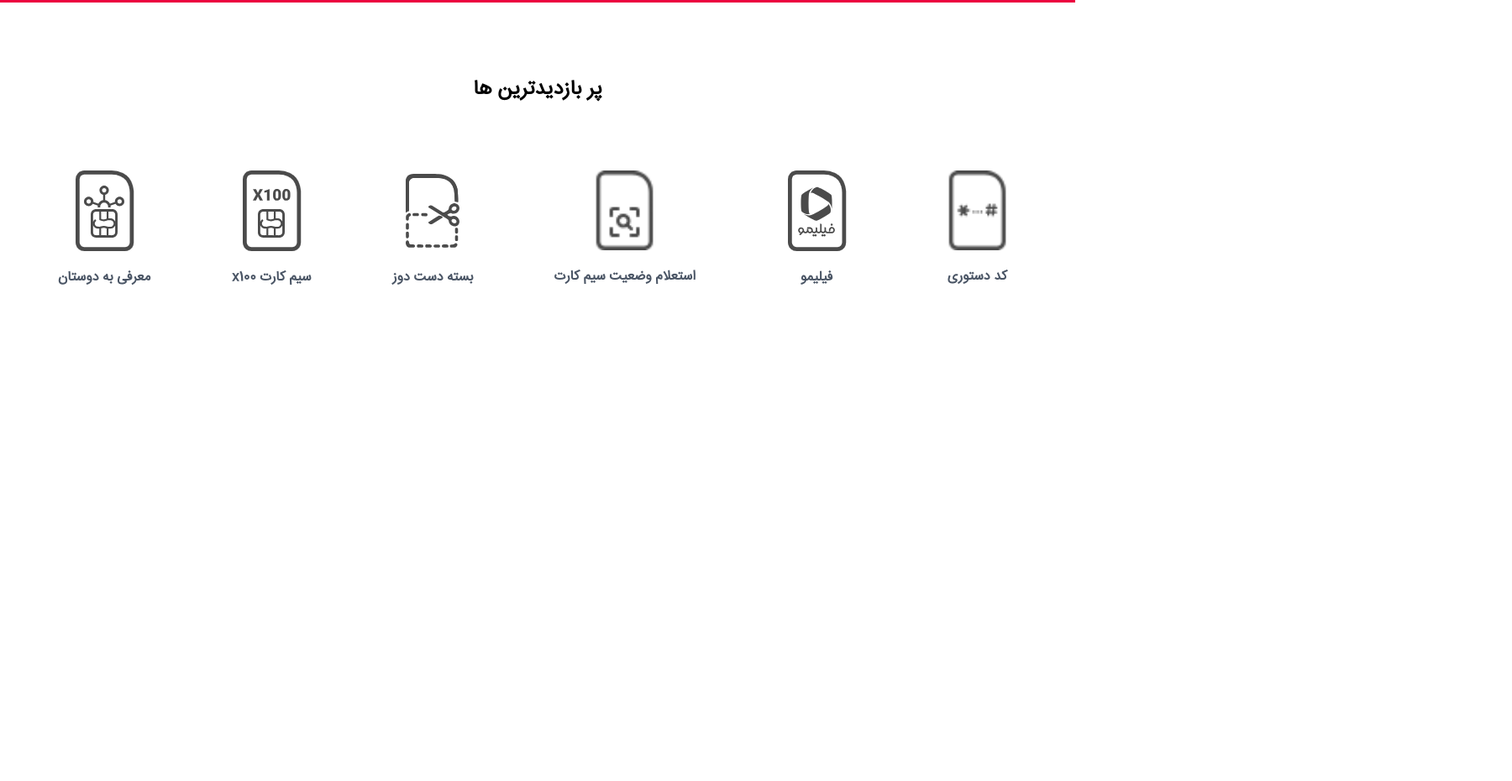
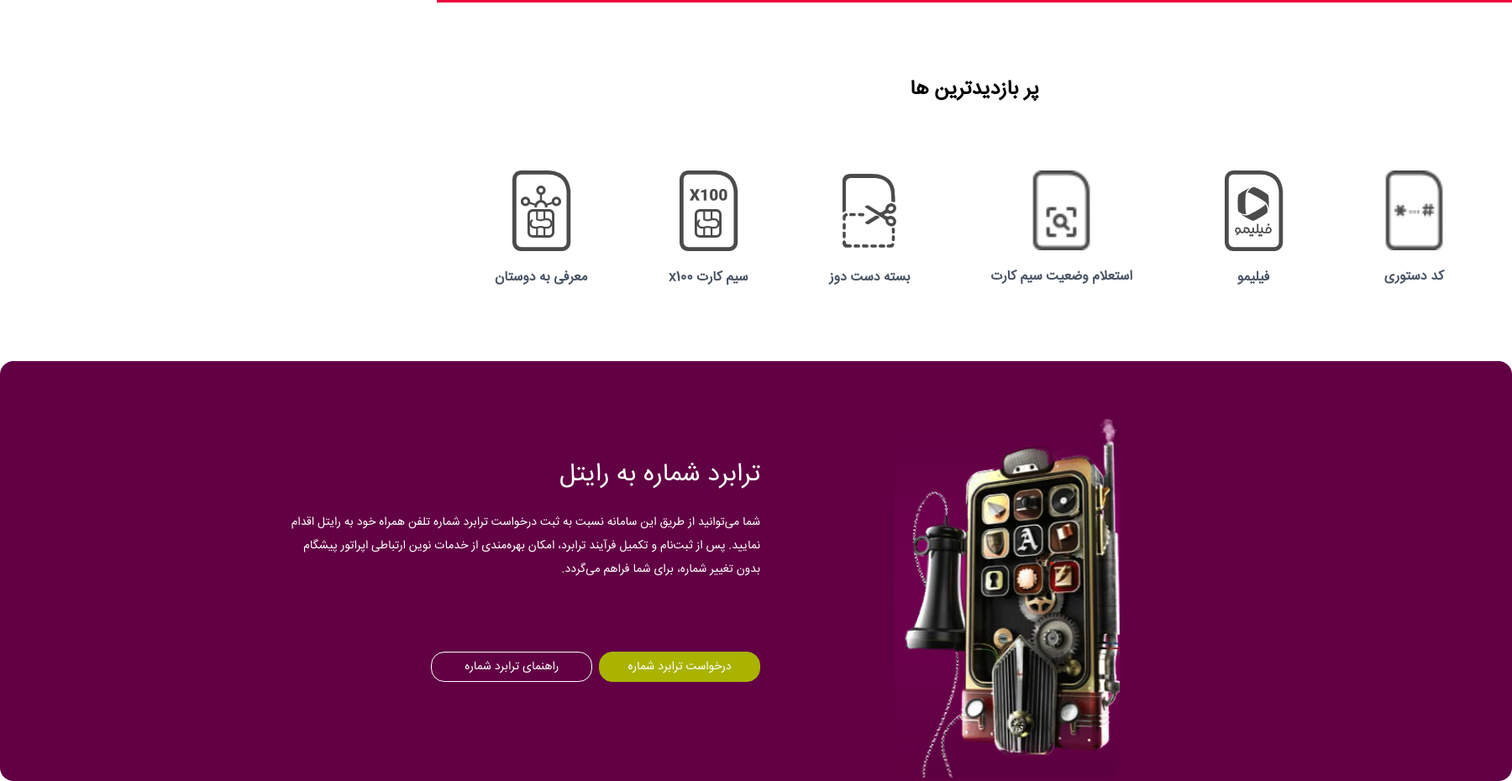
Before and after one commit to alirezaalaini/Project-Rightel, a website built with Vite: page index.html in a window 1280 px wide. Shown: the part 1899-2829 px from the top of the page at 84% size, 1800 px wide, since content can reach past the window. Before the commit the page ends 2329 px from the top, so only its background shows below. Built offline with nearby package versions, Linux system fonts and the light colour scheme; files whose address does not match are found by name; what @tailwindcss/vite, vite would draw is missing.

Commit message:
main _ three

```diff
--- a/index.html
+++ b/index.html
@@ -236,5 +236,18 @@
         </div>
       </div>
     </div>
+<div class="w-[1800px] h-[500px] bg-[#620044] mx-auto rounded-2xl flex justify-center items-center pr-30 gap-20">
+  <img class="rounded-2xl mt-16" src="./src/section/phone.png" alt="">
+  <div class="flex flex-col items-start text-white mr-20 gap-2">
+    <p class="text-3xl mb-5">ترابرد شماره به رایتل</p>
+    <p class="text-sm ">شما می‌توانید از طریق این سامانه نسبت به ثبت‌ درخواست ترابرد شماره تلفن همراه خود به رایتل اقدام</p>
+    <p class="text-sm ">نمایید. پس از ثبت‌نام و تکمیل فرآیند ترابرد، امکان بهره‌مندی از خدمات نوین ارتباطی اپراتور پیشگام</p>
+    <p class="text-sm ">بدون تغییر شماره، برای شما فراهم می‌گردد.</p>
+    <div class="flex justify-center items-center mt-20 gap-2">
+      <p class="flex justify-center items-center text-sm rounded-2xl border-1 border-[#a9b300] w-48 h-9 bg-[#a9b300]">درخواست ترابرد شماره</p>
+      <p class="flex justify-center items-center text-sm rounded-2xl border-1 border-s-white w-48 h-9">راهنمای ترابرد شماره</p>
+    </div>
+  </div>
+</div>
   </body>
 </html>
```
Also changed, not shown: src/section/phone.png (added).
